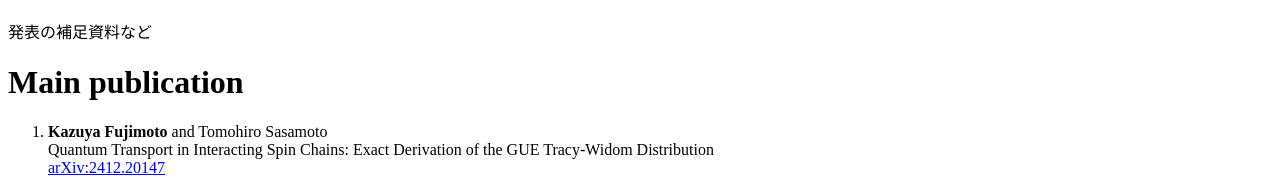
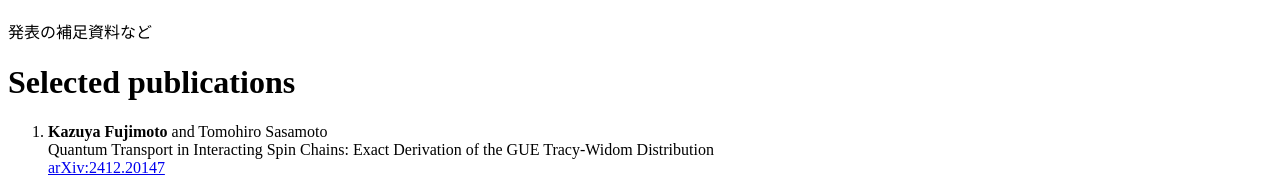
Before and after one commit to KazuyaFujimoto/webpage, a plain HTML site: page index.html in a window 1280 px wide. Shown: the part 267-444 px from the top of the page. Drawn offline with Linux system fonts and the light colour scheme.

Commit message:
Update index.html

```diff
--- a/index.html
+++ b/index.html
@@ -27,7 +27,7 @@
 		-->
 	</ol>
 
-        <h1>Main publication</h1>
+        <h1>Selected publications</h1>
         <ol type="1">
 		<li><b>Kazuya Fujimoto</b> and Tomohiro Sasamoto<br>
 		    Quantum Transport in Interacting Spin Chains: Exact Derivation of the GUE Tracy-Widom Distribution<br>
```
